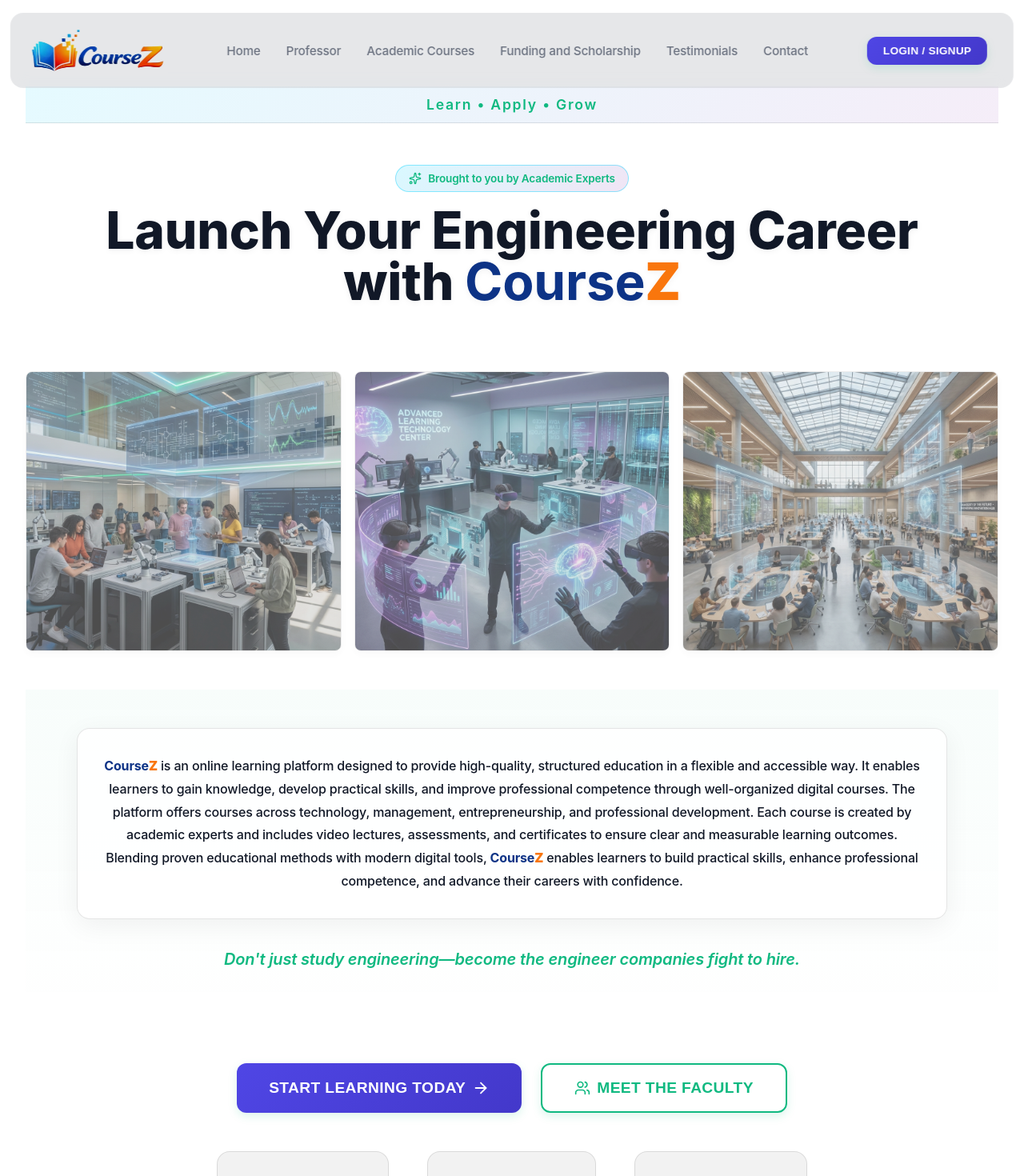
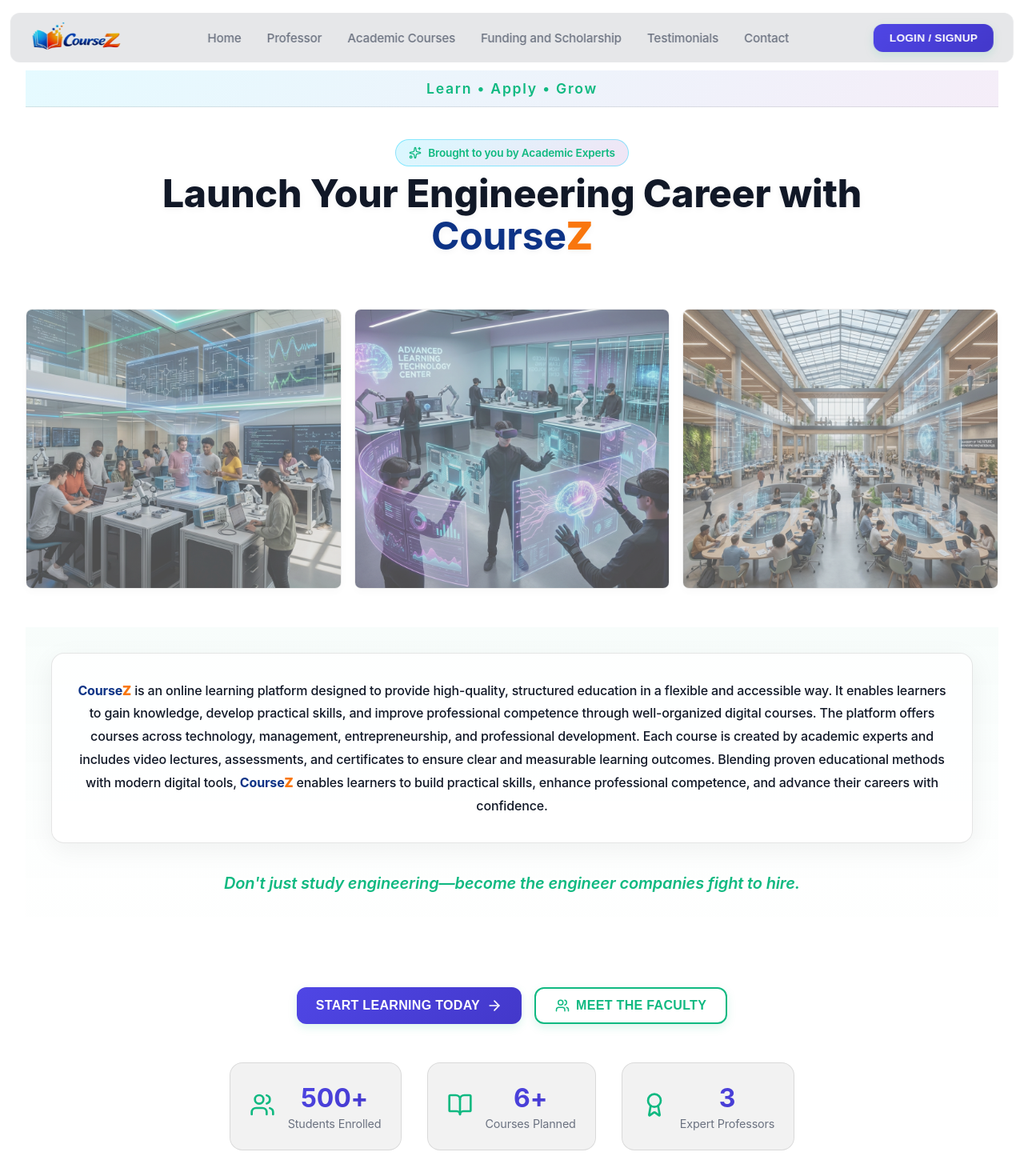
Before and after one commit to KreativeKD/LMS_V2, a React (Vite) app in the folder frontend/: page / in a window 1280 px wide. Shown: the top 1470 px of the page at 80% size. Built offline with nearby package versions, Linux system fonts and the light colour scheme; no server answers.

Commit message:
frontend changes (spacing etc)

```diff
--- a/frontend/src/components/Navbar.jsx
+++ b/frontend/src/components/Navbar.jsx
@@ -30,7 +30,7 @@
                 display: 'flex',
                 justifyContent: 'space-between',
                 alignItems: 'center',
-                padding: '1rem 2rem',
+                padding: '0.5rem 1.5rem',
                 background: 'rgba(255, 255, 255, 0.8)',
                 backdropFilter: 'blur(10px)',
                 borderBottom: '1px solid var(--border)',
@@ -42,7 +42,7 @@
                     <img
                         src="/logo.jpeg"
                         alt="CourseZ Logo"
-                        style={{ height: '60px', width: 'auto', cursor: 'pointer' }}
+                        style={{ height: '40px', width: 'auto', cursor: 'pointer' }}
                         onClick={() => navigate(getDashboardPath())}
                     />
                 </div>
@@ -85,7 +85,7 @@
                 letterSpacing: '0.1em',
                 color: 'var(--primary)',
                 position: 'sticky',
-                top: '92px',
+                top: '72px',
                 zIndex: 99,
                 marginTop: '0'
             }}>
--- a/frontend/src/components/PublicNavbar.jsx
+++ b/frontend/src/components/PublicNavbar.jsx
@@ -12,7 +12,7 @@
         <>
             <nav className={`nav-bar ${scrolled ? 'scrolled' : ''}`}>
                 <div className="nav-logo" onClick={() => navigate('/')} style={{ cursor: 'pointer' }}>
-                    <img src="/logo.jpeg" alt="CourseZ Logo" style={{ height: '60px', width: 'auto' }} />
+                    <img src="/logo.jpeg" alt="CourseZ Logo" style={{ height: '40px', width: 'auto' }} />
                 </div>
                 <div className="nav-links">
                     <Link to="/" className="nav-link">Home</Link>
@@ -47,7 +47,7 @@
                 letterSpacing: '0.1em',
                 color: 'var(--primary)',
                 position: 'sticky',
-                top: scrolled ? '92px' : '108px',
+                top: scrolled ? '72px' : '88px',
                 zIndex: 99,
                 marginTop: '0'
             }}>
--- a/frontend/src/index.css
+++ b/frontend/src/index.css
@@ -143,8 +143,8 @@
   background: #f9fafb;
   border: 1px solid var(--border);
   color: var(--text-main);
-  padding: 12px;
-  border-radius: 10px;
+  padding: 8px 12px;
+  border-radius: 8px;
   outline: none;
   transition: all 0.2s;
 }
@@ -158,8 +158,9 @@
 .card {
   background: var(--card-bg);
   backdrop-filter: blur(10px);
-  border-radius: 16px;
-  padding: 24px;
+  border-radius: 12px;
+  padding: 16px;
+
   border: 1px solid var(--border);
   box-shadow: 0 8px 32px rgba(0, 0, 0, 0.05);
   transition: all 0.3s cubic-bezier(0.4, 0, 0.2, 1);
@@ -340,14 +341,14 @@
 
 /* Course Sticky Notes */
 .course-sticky-note {
-  padding: 1.25rem 1rem;
+  padding: 1rem 0.8rem;
   border-radius: 4px;
   position: relative;
   transition: all 0.3s cubic-bezier(0.175, 0.885, 0.32, 1.275);
   display: flex;
   flex-direction: column;
   justify-content: flex-start;
-  min-height: 200px;
+  min-height: 160px;
   box-shadow: 2px 2px 10px rgba(0, 0, 0, 0.1);
   overflow: hidden;
 }
@@ -477,22 +478,21 @@
   width: 98%;
   max-width: 1600px;
   z-index: 100;
-  padding: 1rem 2rem;
+  padding: 0.5rem 1.5rem;
   display: flex;
   justify-content: space-between;
   align-items: center;
   transition: all 0.4s cubic-bezier(0.4, 0, 0.2, 1);
   background: rgba(15, 23, 42, 0.1);
   backdrop-filter: blur(10px);
-  border-radius: 16px;
+  border-radius: 12px;
   border: 1px solid rgba(255, 255, 255, 0.05);
 }
 
-.nav-bar.scrolled {
 background: rgba(15, 23, 42, 0.85);
 backdrop-filter: blur(20px);
 border-bottom: 1px solid rgba(255, 255, 255, 0.1);
-  padding: 0.75rem 2rem;
+padding: 0.5rem 1.5rem;
 box-shadow: 0 10px 30px rgba(0, 0, 0, 0.3);
 top: 0.5rem;
 width: 96%;
@@ -585,7 +585,7 @@
   display: flex;
   align-items: center;
   justify-content: space-between;
-  padding: 8rem 4rem 4rem;
+  padding: 5rem 2rem 3rem;
   position: relative;
   overflow: hidden;
   gap: 4rem;
--- a/frontend/src/pages/ContactPage.jsx
+++ b/frontend/src/pages/ContactPage.jsx
@@ -19,7 +19,7 @@
         <div className="landing-page">
             <PublicNavbar scrolled={scrolled} />
 
-            <section id="contact" className="contact-section" style={{ paddingTop: '8rem' }}>
+            <section id="contact" className="contact-section" style={{ paddingTop: '5rem' }}>
                 <div className="contact-container">
                     <div className="section-header">
                         <div className="section-badge">
--- a/frontend/src/pages/CoursesPage.jsx
+++ b/frontend/src/pages/CoursesPage.jsx
@@ -49,7 +49,7 @@
             <PublicNavbar scrolled={scrolled} />
 
             {/* Courses Section */}
-            <section style={{ padding: '8rem 2rem 4rem' }}>
+            <section style={{ padding: '5rem 2rem 4rem' }}>
                 <div className="section-header" style={{ textAlign: 'center', marginBottom: '4rem' }}>
                     <h2 className="section-title">Academic Courses</h2>
                     <p className="section-subtitle">Choose your learning path and start building expertise</p>
@@ -132,7 +132,7 @@
                     <div style={{ flex: 1 }}>
                         <div className="courses-page-grid" style={{
                             display: 'grid',
-                            gridTemplateColumns: 'repeat(auto-fill, minmax(260px, 1fr))', // Fits approx 4 on desktop
+                            gridTemplateColumns: 'repeat(auto-fill, minmax(200px, 1fr))', // Fits approx 4-5 on desktop
                             gap: '1.5rem'
                         }}>
                             {filteredCourses.map((course, index) => {
--- a/frontend/src/pages/LandingPage.jsx
+++ b/frontend/src/pages/LandingPage.jsx
@@ -67,15 +67,15 @@
             <PublicNavbar scrolled={scrolled} />
 
             {/* Title Section */}
-            <section className="hero-title-section" style={{ padding: '5rem 4rem 2rem', textAlign: 'center', background: 'var(--background)' }}>
+            <section className="hero-title-section" style={{ padding: '3rem 2rem 1rem', textAlign: 'center', background: 'var(--background)' }}>
                 <div className="animate-slide-up">
-                    <div className="badge-container" style={{ justifyContent: 'center', marginBottom: '1.0rem' }}>
+                    <div className="badge-container" style={{ justifyContent: 'center', marginBottom: '0.5rem' }}>
                         <span className="badge badge-premium">
                             <Sparkles size={16} />
                             <span>Brought to you by Academic Experts</span>
                         </span>
                     </div>
-                    <h1 className="hero-title" style={{ fontSize: '4rem', maxWidth: '1200px', margin: '0 auto', lineHeight: '1.0' }}>
+                    <h1 className="hero-title" style={{ fontSize: '3rem', maxWidth: '1000px', margin: '0 auto', lineHeight: '1.1' }}>
                         Launch Your Engineering Career with <span className="brand-course">Course</span><span className="brand-z">Z</span>
                     </h1>
                 </div>
@@ -105,7 +105,7 @@
             </section>
 
             {/* CourseZ Intro Paragraph Section */}
-            <section className="coursez-description-section" style={{ padding: '3rem 4rem 1rem', textAlign: 'center' }}>
+            <section className="coursez-description-section" style={{ padding: '2rem 2rem 1rem', textAlign: 'center' }}>
                 <div className="animate-slide-up" style={{ maxWidth: '1200px', margin: '0 auto' }}>
                     <p className="hero-subtitle" style={{ fontSize: '1rem', lineHeight: '1.8', color: 'var(--text-main)', margin: 0 }}>
                         <span className="brand-course">Course</span><span className="brand-z">Z</span> is an online learning platform designed to provide high-quality, structured education in a flexible and
@@ -126,27 +126,27 @@
             </section>
 
             {/* Buttons and Stats Section */}
-            <section className="hero-cta-section" style={{ padding: '1rem 4rem 4rem', textAlign: 'center' }}>
-                <div className="hero-buttons animate-slide-up" style={{ justifyContent: 'center', display: 'flex', gap: '1.5rem', marginBottom: '3rem', animationDelay: '0.2s' }}>
+            <section className="hero-cta-section" style={{ padding: '1rem 2rem 2rem', textAlign: 'center' }}>
+                <div className="hero-buttons animate-slide-up" style={{ justifyContent: 'center', display: 'flex', gap: '1rem', marginBottom: '2rem', animationDelay: '0.2s' }}>
                     <button
                         className="btn-primary btn-large"
                         onClick={() => handleNavigation('/login')}
-                        style={{ fontSize: '1.2rem', padding: '18px 40px' }}
+                        style={{ fontSize: '1rem', padding: '12px 24px' }}
                     >
                         <span>Start Learning Today</span>
-                        <ArrowRight size={22} />
+                        <ArrowRight size={20} />
                     </button>
                     <button
                         className="btn-outline btn-large"
                         onClick={() => handleNavigation('/professor')}
-                        style={{ fontSize: '1.2rem', padding: '18px 40px' }}
+                        style={{ fontSize: '1rem', padding: '12px 24px' }}
                     >
-                        <Users size={20} />
+                        <Users size={18} />
                         <span>Meet the Faculty</span>
                     </button>
                 </div>
 
-                <div className="hero-stats animate-slide-up" style={{ justifyContent: 'center', display: 'flex', gap: '3rem', flexWrap: 'wrap', animationDelay: '0.4s' }}>
+                <div className="hero-stats animate-slide-up" style={{ justifyContent: 'center', display: 'flex', gap: '2rem', flexWrap: 'wrap', animationDelay: '0.4s' }}>
                     <div className="stat-card" style={{ minWidth: '200px' }}>
                         <div className="stat-icon">
                             <Users size={32} />
@@ -178,7 +178,7 @@
             </section>
 
             {/* Faculty Preview Section */}
-            <section className="faculty-preview-section" style={{ padding: '3rem 4rem', background: 'var(--background)' }}>
+            <section className="faculty-preview-section" style={{ padding: '2rem 2rem', background: 'var(--background)' }}>
                 <div className="section-header" style={{ textAlign: 'center', marginBottom: '3rem' }}>
                     <h2 className="section-title">Meet Your Expert Faculty</h2>
                     <p className="section-subtitle">Learn from industry veterans with decades of experience</p>
@@ -349,7 +349,7 @@
             </section>
 
             {/* Courses Section */}
-            <section className="courses-section" style={{ padding: '3rem 4rem', background: 'linear-gradient(180deg, transparent 0%, rgba(16, 185, 129, 0.02) 50%, transparent 100%)' }}>
+            <section className="courses-section" style={{ padding: '2rem 2rem', background: 'linear-gradient(180deg, transparent 0%, rgba(16, 185, 129, 0.02) 50%, transparent 100%)' }}>
                 <div className="section-header" style={{ textAlign: 'center', marginBottom: '3rem' }}>
                     <h2 className="section-title">Be First to Access Premium Engineering Courses</h2>
                     <p className="section-subtitle">Secure your spot for exclusive courses launching Q1 2025. Led by SPIT faculty with industry experience.</p>
@@ -407,7 +407,7 @@
             </section>
 
             {/* Testimonials Section */}
-            <section id="testimonials" className="testimonials-section" style={{ padding: '3rem 4rem' }}>
+            <section id="testimonials" className="testimonials-section" style={{ padding: '2rem 2rem' }}>
                 <div className="testimonials-container">
                     <div className="section-header">
                         <h2 className="section-title">Student Success Stories</h2>
@@ -652,7 +652,7 @@
             </section>
 
             {/* CTA Section */}
-            <section className="cta-section" style={{ padding: '3rem 4rem' }}>
+            <section className="cta-section" style={{ padding: '2rem 2rem' }}>
                 <div className="cta-card">
                     <div className="cta-content">
                         <h2>Launch Your Engineering Career Today</h2>
--- a/frontend/src/pages/Login.jsx
+++ b/frontend/src/pages/Login.jsx
@@ -36,10 +36,10 @@
     // Shared styles for inputs
     const inputStyle = {
         width: '100%',
-        padding: '0.85rem 1rem',
+        padding: '0.6rem 0.8rem',
         border: '1px solid #e2e8f0',
         borderRadius: '8px',
-        fontSize: '0.95rem',
+        fontSize: '0.9rem',
         outline: 'none',
         transition: 'all 0.2s',
         boxSizing: 'border-box',
@@ -75,7 +75,7 @@
                     display: 'flex',
                     flexDirection: 'column',
                     justifyContent: 'center',
-                    padding: '4rem',
+                    padding: '2rem',
                     position: 'relative',
                     overflow: 'hidden'
                 }}>
@@ -86,7 +86,7 @@
                     }}></div>
 
                     <div style={{ position: 'relative', zIndex: 2 }}>
-                        <h1 style={{ fontSize: '3rem', fontWeight: '700', lineHeight: '1.2', marginBottom: '1.5rem' }}>
+                        <h1 style={{ fontSize: '2rem', fontWeight: '700', lineHeight: '1.2', marginBottom: '1rem' }}>
                             Empowering the <br />
                             <span style={{ color: '#60a5fa' }}>Next Generation</span>
                         </h1>
--- a/frontend/src/pages/Professor.jsx
+++ b/frontend/src/pages/Professor.jsx
@@ -54,7 +54,7 @@
         <div className="landing-page">
             <PublicNavbar scrolled={scrolled} />
 
-            <div className={`professor-page-layout ${isCollapsed ? 'collapsed' : ''}`}>
+            <div className={`professor-page-layout ${isCollapsed ? 'collapsed' : ''}`} style={{ paddingTop: '5.5rem' }}>
                 {/* Left Sidebar */}
                 <aside className={`professor-sidebar animate-slide-left ${isCollapsed ? 'collapsed' : ''}`}>
                     <button
--- a/frontend/src/pages/Scholarship.jsx
+++ b/frontend/src/pages/Scholarship.jsx
@@ -21,7 +21,7 @@
         <div className="landing-page">
             <PublicNavbar scrolled={scrolled} />
 
-            <section className="scholarship-hero" style={{ paddingTop: '10rem', paddingBottom: '6rem' }}>
+            <section className="scholarship-hero" style={{ paddingTop: '6rem', paddingBottom: '6rem' }}>
                 <div className="container" style={{ maxWidth: '1200px', margin: '0 auto', padding: '0 2rem' }}>
                     <div className="scholarship-grid" style={{ display: 'grid', gridTemplateColumns: 'minmax(0, 1fr) minmax(0, 1fr)', gap: '4rem', alignItems: 'center' }}>
                         <div className="hero-text animate-slide-left">
--- a/frontend/src/pages/StudentDashboard.jsx
+++ b/frontend/src/pages/StudentDashboard.jsx
@@ -209,11 +209,11 @@
                         <div key={course._id} className="card" style={{ transition: 'transform 0.3s', display: 'flex', flexDirection: 'column' }}>
                             <div style={{
                                 background: 'linear-gradient(135deg, var(--primary) 0%, var(--secondary) 100%)',
-                                padding: '1.5rem',
+                                padding: '1rem',
                                 borderRadius: '12px 12px 0 0',
                                 marginBottom: '1rem'
                             }}>
-                                <BookOpen size={32} color="rgba(255, 255, 255, 0.9)" />
+                                <BookOpen size={28} color="rgba(255, 255, 255, 0.9)" />
                             </div>
 
                             <div style={{ padding: '0 1rem', flex: 1 }}>
```
Lines whose indentation alone changed are shown as unchanged.
